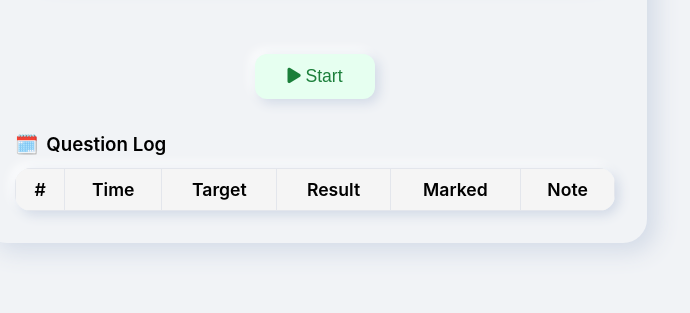
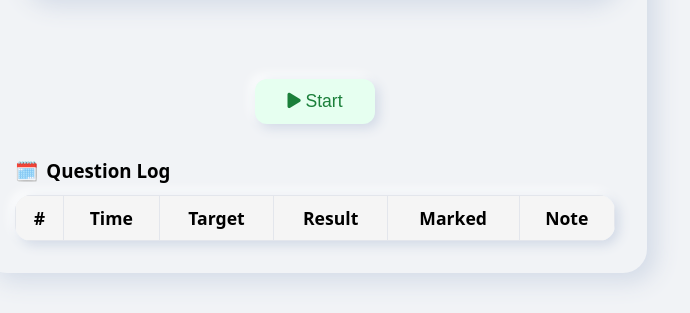
Before and after one commit to theSwapnilSaste/test-time-tracker, a plain HTML site: page index.html in a window 1280 px wide. Shown: the part 705-1018 px from the top of the page, without its empty margins (325-1015 px from the left). Before the commit the page ends 988 px from the top, so only its background shows below. Drawn offline with Linux system fonts and the light colour scheme.

Commit message:
tuturu ^_^

```diff
--- a/styles/main.css
+++ b/styles/main.css
@@ -3,7 +3,8 @@
 
 body {
     background: #f1f3f6;
-    font-family: 'Anton', 'Inter', Arial, sans-serif;
+/*     font-family: 'Anton', 'Inter', Arial, sans-serif; */
+    font-family: system-ui,-apple-system,BlinkMacSystemFont,"Segoe UI",Roboto,Oxygen-Sans,Ubuntu,Cantarell,"Helvetica Neue",sans-serif;
     margin: 0;
     transition: background 0.3s, color 0.3s;
     min-height: 100vh;
```
